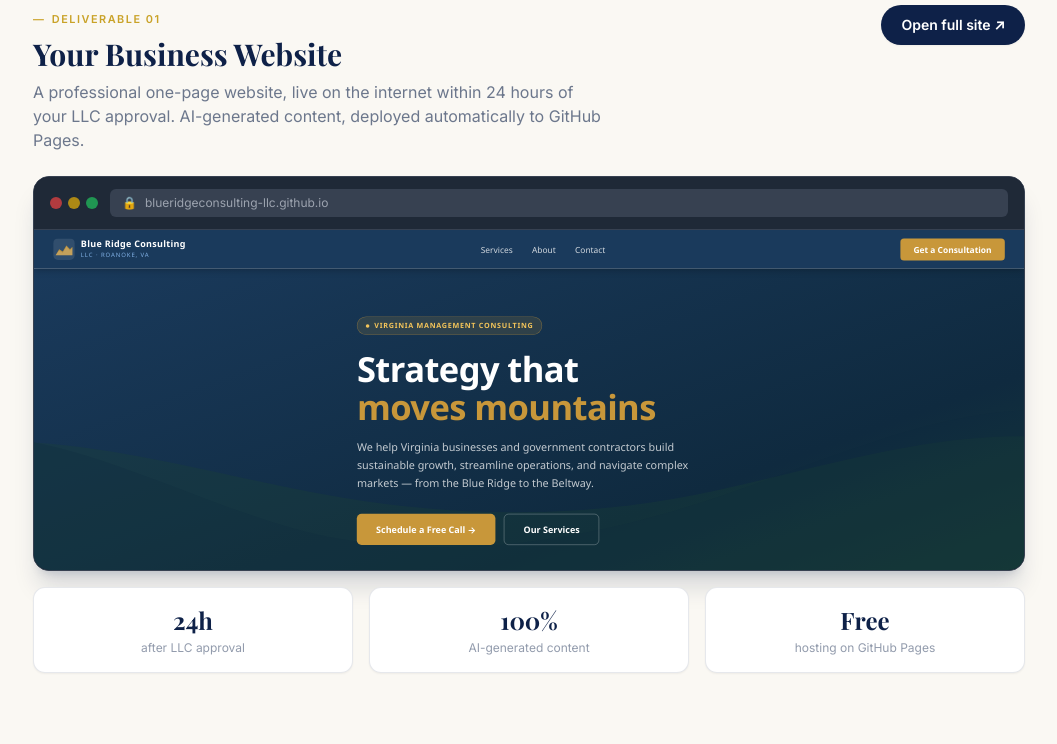
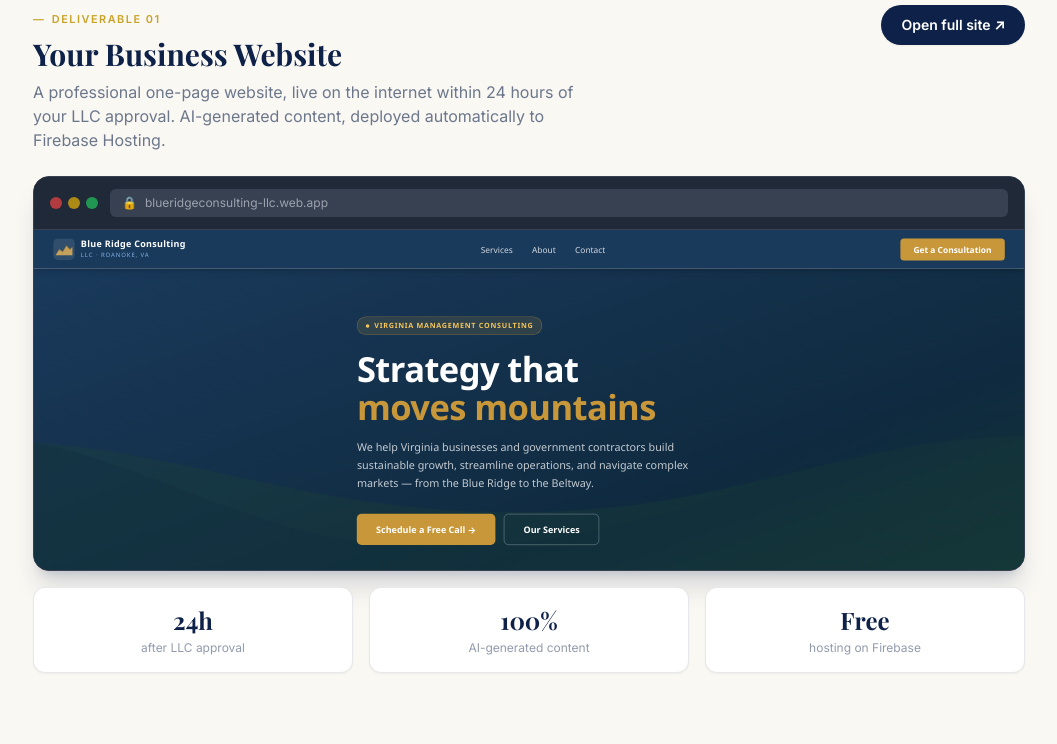
Before and after one commit to leofall458/ai-business-launcher, a FastAPI app: page /examples in a window 1280 px wide. Shown: the part 346-1090 px from the top of the page, without its empty margins (111-1168 px from the left). Run offline with FastAPI, Linux system fonts and the light colour scheme; some libraries are stand-ins or nearby versions; some web fonts are replaced.

Commit message:
Replace GitHub Pages copy with Firebase, simplify refund policy, fix filing timeline to 72h
Sites have deployed to Firebase Hosting since deployer.py's migration;
customer-facing copy still said GitHub Pages in a few spots. Refund
policy is simplified to one clean line everywhere instead of the
tiered/conditional wording. Filing-timeline copy said 24 hours in a
few places that were missed when the homepage headline was updated to
72 hours already.

```diff
--- a/app/email_service.py
+++ b/app/email_service.py
@@ -159,7 +159,7 @@ def send_order_received_email(order: dict, order_id: str):
         f"{url}\n\n"
         "What happens next:\n"
         "✅ Your documents are being generated now\n"
-        "⏳ We will file your LLC with Virginia SCC within 24 hours\n"
+        "⏳ We will file your LLC with Virginia SCC within 72 hours\n"
         "⏳ EIN application follows LLC approval (1-3 business days)\n"
         "⏳ Your website will be live after LLC approval\n\n"
         f"Questions? Reply to this email or contact {SUPPORT_EMAIL}\n\n"
@@ -172,7 +172,7 @@ def send_order_received_email(order: dict, order_id: str):
         + _info_table([("Business Name", business_name), ("Amount Paid", "$350")])
         + "<p style=\"margin-top:24px;font-weight:600;\">What happens next:</p>"
         "<p>✅ Your documents are being generated now<br>"
-        "⏳ We will file your LLC with Virginia SCC within 24 hours<br>"
+        "⏳ We will file your LLC with Virginia SCC within 72 hours<br>"
         "⏳ EIN application follows LLC approval (1-3 business days)<br>"
         "⏳ Your website will be live after LLC approval</p>"
         f"<p>Questions? Reply to this email or contact <a href=\"mailto:{SUPPORT_EMAIL}\">{SUPPORT_EMAIL}</a></p>"
@@ -395,7 +395,7 @@ def send_early_assets_email(order: dict, order_id: str):
         "✅ Your 30-day marketing plan is included below (see the HTML version of this email)\n"
         "✅ Your LLC documents are ready — view them on your dashboard\n"
         f"{stripe_line}\n\n"
-        "We are filing your LLC with Virginia SCC within 24 hours.\n"
+        "We are filing your LLC with Virginia SCC within 72 hours.\n"
         "You will receive your certificate and EIN within 1-3 business days.\n\n"
         "View your dashboard:\n"
         f"{url}\n\n"
@@ -422,7 +422,7 @@ def send_early_assets_email(order: dict, order_id: str):
         "<li>✅ Your LLC documents are ready — view them on your dashboard</li>"
         f"{stripe_html}"
         "</ul>"
-        "<p><strong>We are filing your LLC with Virginia SCC within 24 hours.</strong><br>"
+        "<p><strong>We are filing your LLC with Virginia SCC within 72 hours.</strong><br>"
         "You will receive your certificate and EIN within 1–3 business days.</p>"
         f"<p>Questions? Contact <a href=\"mailto:{SUPPORT_EMAIL}\">{SUPPORT_EMAIL}</a>.</p>"
     )
--- a/app/main.py
+++ b/app/main.py
@@ -461,10 +461,10 @@ def compute_timeline(order: dict, state: str) -> list:
             "description": "Your LLC is being submitted to the Virginia SCC..."})
     elif reached(state, "name_selected"):
         steps.append({"key": "filed", "name": "LLC Filed with Virginia SCC", "status": "current",
-            "description": "Our team is reviewing and will file your LLC within 24 hours."})
+            "description": "Our team is reviewing and will file your LLC within 72 hours."})
     else:
         steps.append({"key": "filed", "name": "LLC Filed with Virginia SCC", "status": "pending",
-            "description": "Will be filed within 24 hours of setup completion."})
+            "description": "Will be filed within 72 hours of setup completion."})
 
     # 7. LLC Approved by Virginia
     if skip_llc:
@@ -3158,7 +3158,7 @@ async def contact(request: Request):
     by the HX-Request header) and the public contact form embedded on every
     deployed customer website (a plain, full-page <form> POST - no fetch, no
     JS, so no CORS preflight is ever involved even though those sites live
-    on a different origin on GitHub Pages). The two need different
+    on a different origin on Firebase Hosting). The two need different
     responses: htmx gets the small result partial it already targets,
     everyone else gets a real standalone page since their browser actually
     navigates here."""
--- a/app/templates/_hero_idea_form.html
+++ b/app/templates/_hero_idea_form.html
@@ -12,7 +12,7 @@
         Get Started →
     </button>
     <p class="text-center text-xs text-[#0e2148]/50 mt-3">
-        ↩️ 100% refund guarantee &nbsp;·&nbsp; ⏱️ Filed within 24 hours &nbsp;·&nbsp;
+        ↩️ 100% refund until we file &nbsp;·&nbsp; ⏱️ Filed within 72 hours &nbsp;·&nbsp;
         💳 {% if founding_member_status and founding_member_status.is_active %}${{ (founding_member_status.discount_price // 100) }}{% else %}$350{% endif %} flat
     </p>
 </div>
--- a/app/templates/examples.html
+++ b/app/templates/examples.html
@@ -65,7 +65,7 @@
                 <h2 class="font-serif text-3xl font-bold text-[#0e2148]">Your Business Website</h2>
                 <p class="text-[#0e2148]/60 mt-2 max-w-xl">
                     A professional one-page website, live on the internet within 24 hours of your LLC approval.
-                    AI-generated content, deployed automatically to GitHub Pages.
+                    AI-generated content, deployed automatically to Firebase Hosting.
                 </p>
             </div>
             <a href="/examples/demo-site" target="_blank"
@@ -84,7 +84,7 @@
                 </div>
                 <div class="flex-1 bg-gray-700 rounded-md px-3 py-1.5 text-xs text-gray-400 flex items-center gap-2">
                     <span class="text-green-400">🔒</span>
-                    blueridgeconsulting-llc.github.io
+                    blueridgeconsulting-llc.web.app
                 </div>
             </div>
             <div class="site-wrap">
@@ -107,7 +107,7 @@
             </div>
             <div class="bg-white border border-[#0e2148]/10 rounded-xl p-4 text-center shadow-sm">
                 <div class="font-serif text-2xl font-bold text-[#0e2148]">Free</div>
-                <div class="text-xs text-[#0e2148]/45 mt-1">hosting on GitHub Pages</div>
+                <div class="text-xs text-[#0e2148]/45 mt-1">hosting on Firebase</div>
             </div>
         </div>
     </div>
@@ -172,7 +172,7 @@
             <div class="bg-white border border-[#0e2148]/10 rounded-xl p-4 shadow-sm">
                 <div class="text-[#c9a227] text-lg mb-2">📋</div>
                 <div class="text-sm font-bold text-[#0e2148]">Articles of Org.</div>
-                <div class="text-xs text-[#0e2148]/45 mt-1">Filed with Virginia SCC within 24h</div>
+                <div class="text-xs text-[#0e2148]/45 mt-1">Filed with Virginia SCC within 72h</div>
             </div>
             <div class="bg-white border border-[#0e2148]/10 rounded-xl p-4 shadow-sm">
                 <div class="text-[#c9a227] text-lg mb-2">📄</div>
@@ -359,7 +359,7 @@
                 <ul class="space-y-4 text-sm">
                     <li class="flex gap-3 items-start text-[#0e2148]/75">
                         <span class="text-[#c9a227] mt-0.5 shrink-0">✓</span>
-                        <span>Virginia SCC filing — we handle it within 24 hours of your order</span>
+                        <span>Virginia SCC filing — we handle it within 72 hours of your order</span>
                     </li>
                     <li class="flex gap-3 items-start text-[#0e2148]/75">
                         <span class="text-[#c9a227] mt-0.5 shrink-0">✓</span>
--- a/app/templates/index.html
+++ b/app/templates/index.html
@@ -56,8 +56,8 @@
 
     <!-- ── TRUST STRIP ── -->
     <div class="grid grid-cols-3 gap-2 text-xs text-[#0e2148]/55 mb-10">
-        <div class="bg-white rounded-lg p-2.5 text-center border border-[#0e2148]/8 shadow-sm">↩️ Refund guarantee</div>
-        <div class="bg-white rounded-lg p-2.5 text-center border border-[#0e2148]/8 shadow-sm">⏱️ 24hr filing</div>
+        <div class="bg-white rounded-lg p-2.5 text-center border border-[#0e2148]/8 shadow-sm">↩️ 100% refund until filed</div>
+        <div class="bg-white rounded-lg p-2.5 text-center border border-[#0e2148]/8 shadow-sm">⏱️ 72hr filing</div>
         <div class="bg-white rounded-lg p-2.5 text-center border border-[#0e2148]/8 shadow-sm">💳 $350 flat</div>
     </div>
 
@@ -86,7 +86,7 @@
                         <svg class="w-3 h-3 text-green-400 shrink-0" fill="none" viewBox="0 0 24 24" stroke="currentColor" stroke-width="2.5">
                             <path stroke-linecap="round" stroke-linejoin="round" d="M12 15v2m-6 4h12a2 2 0 002-2v-6a2 2 0 00-2-2H6a2 2 0 00-2 2v6a2 2 0 002 2zm10-10V7a4 4 0 00-8 0v4h8z"/>
                         </svg>
-                        <span class="truncate">blueridgeconsulting.launchbridge-sites.github.io</span>
+                        <span class="truncate">blueridgeconsulting-llc.web.app</span>
                     </div>
                     <svg class="w-3.5 h-3.5 text-gray-500 group-hover:text-[#c9a227] shrink-0 transition" fill="none" viewBox="0 0 24 24" stroke="currentColor" stroke-width="2">
                         <path stroke-linecap="round" stroke-linejoin="round" d="M10 6H6a2 2 0 00-2 2v10a2 2 0 002 2h10a2 2 0 002-2v-4M14 4h6m0 0v6m0-6L10 14"/>
--- a/app/templates/virginia_llc_done_for_you.html
+++ b/app/templates/virginia_llc_done_for_you.html
@@ -53,7 +53,7 @@
                 <div class="w-7 h-7 rounded-full bg-[#c9a227] flex items-center justify-center text-xs font-bold shrink-0 mt-0.5 text-[#0e2148]">2</div>
                 <div>
                     <p class="text-[#0e2148] font-semibold text-sm">Articles of Organization filed</p>
-                    <p class="text-[#0e2148]/50 text-xs">We submit to Virginia SCC within 24 hours</p>
+                    <p class="text-[#0e2148]/50 text-xs">We submit to Virginia SCC within 72 hours</p>
                 </div>
             </div>
             <div class="flex gap-3 items-start">
```
Also changed, not shown: app/templates/terms.html (+2 -5 lines).
